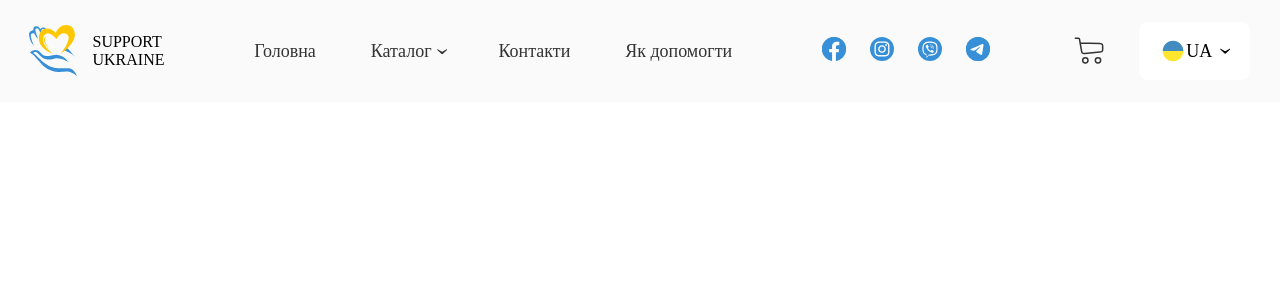
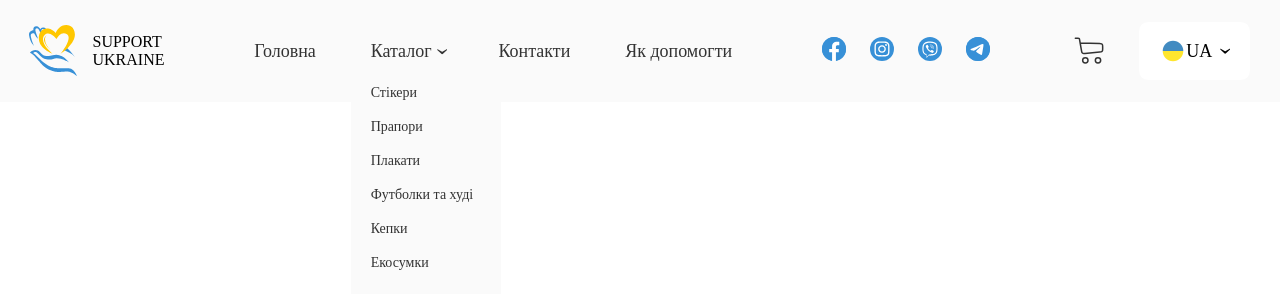
Before and after one commit to KondratievArtem/Support-Ukraine, a plain HTML site: page index.html in a window 1280 px wide. Both pictures are taken after a click on the element "Каталог". Drawn offline with Linux system fonts and the light colour scheme.

Commit message:
commit minMenu

```diff
--- a/css/styil.css
+++ b/css/styil.css
@@ -209,12 +209,46 @@ body {
   transform: rotate(-90deg);
 }
 
+.navbar__min-menu {
+  position: relative;
+}
+
 .navbar__manu {
+  position: absolute;
+  top: 100%;
+  left: -2rem;
+  width: 15rem;
+  padding: 2rem;
+  background-color: #FAFAFA;
   display: none;
+  -webkit-box-orient: vertical;
+  -webkit-box-direction: normal;
+  -ms-flex-direction: column;
+  flex-direction: column;
+  -webkit-box-align: start;
+  -ms-flex-align: start;
+  align-items: flex-start;
+  font-weight: 400;
+  font-size: 1.4rem;
+  line-height: 2.2rem;
+}
+
+.navbar__manu > *:not(:last-child) {
+  margin-bottom: 1.2rem;
+}
+
+.navbar__manu a:hover {
+  color: #006DC4;
 }
 
 .navbar > *:not(:last-child) {
   margin-right: .5rem;
+}
+
+.navbar__manu.activ {
+  display: -webkit-box;
+  display: -ms-flexbox;
+  display: flex;
 }
 
 .social {
--- a/index.html
+++ b/index.html
@@ -48,7 +48,7 @@
                 <div class="header__social social">
                     <a href="#">
                         <svg class="social__icon">
-                    <use href="img/header/sprayt.svg#facebook"></use>
+                            <use href="img/header/sprayt.svg#facebook" />
                         </svg>
                     </a>
                     <a href="#">
@@ -219,7 +219,7 @@
         </header>
     </div>
 
-
+    <script src="js/script.js"></script>
 </body>
 
 </html>
--- a/js/script.js
+++ b/js/script.js
@@ -0,0 +1,3 @@
+document.querySelector('.navbar__title-open').onclick = () => {
+    document.querySelector('.navbar__manu').classList.toggle('activ');
+};
```
Lines whose indentation alone changed are shown as unchanged.
